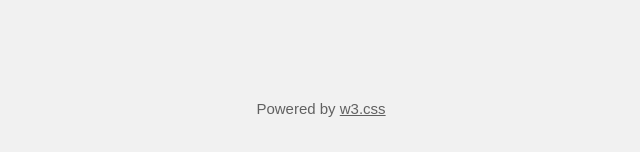
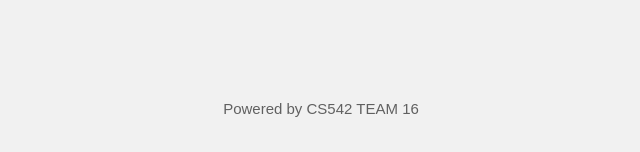
Before and after one commit to Zy-Mao/DBMSProj, a Django app: page / in a window 1280 px wide. Shown: the part 1879-2031 px from the top of the page, without its empty margins (319-959 px from the left). Run offline with Django 3.2, Linux system fonts and the light colour scheme; some web fonts are replaced.

Commit message:
3/22/2017

```diff
--- a/templates/base.html
+++ b/templates/base.html
@@ -50,7 +50,7 @@
             <i class="fa fa-twitter w3-hover-text-light-blue"></i>
             <i class="fa fa-linkedin w3-hover-text-indigo"></i>
         </div>
-      <p>Powered by <a href="https://www.w3schools.com/w3css/default.asp" target="_blank" class="w3-hover-text-green">w3.css</a></p>
+      <p>Powered by CS542 TEAM 16</p>
     </footer>
 </body>
 </html>
```
